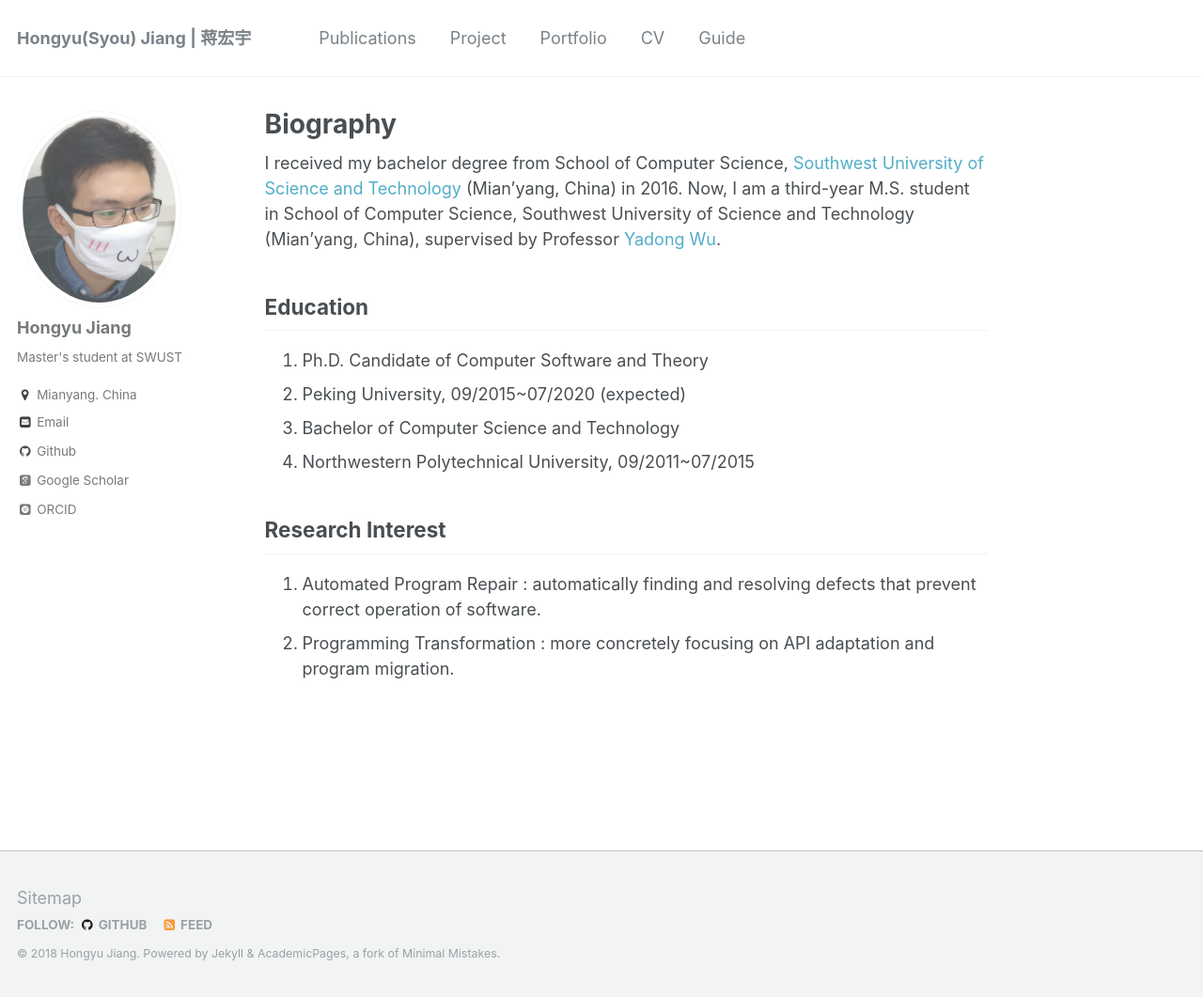
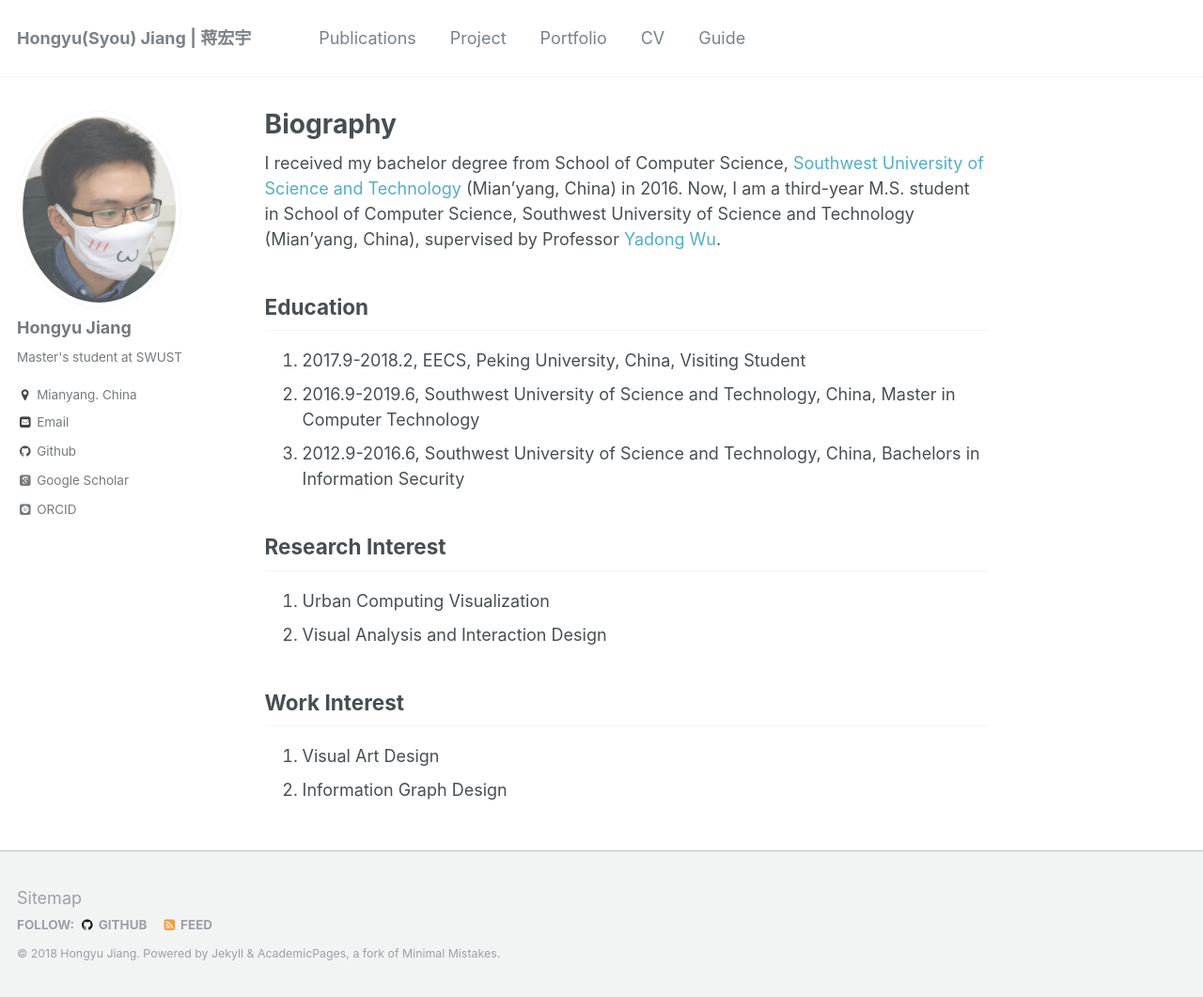
Before and after one commit to HongyuJiang/hongyujiang.github.io, a Jekyll site: the page built from _pages/about.md, in a window 1280 px wide and 1061 px high. Shown: the whole window at 94% size. Built offline with Jekyll 4.4.1, drawn with Linux system fonts in a browser that asks for light colours; some web fonts are replaced.

Commit message:
Update about.md

```diff
--- a/_pages/about.md
+++ b/_pages/about.md
@@ -13,12 +13,17 @@ I received my bachelor degree from School of Computer Science, [Southwest Univer
 
 **Education**
 ---
-1. Ph.D. Candidate of Computer Software and Theory
-2.  Peking University, 09/2015~07/2020 (expected)
-3. Bachelor of Computer Science and Technology
-4.  Northwestern Polytechnical University, 09/2011~07/2015
+
+1. 2017.9-2018.2, EECS, Peking University, China, Visiting Student
+2. 2016.9-2019.6, Southwest University of Science and Technology, China, Master in Computer Technology
+3. 2012.9-2016.6, Southwest University of Science and Technology, China, Bachelors in Information Security
 
 **Research Interest**
 ---
-1. Automated Program Repair : automatically finding and resolving defects that prevent correct operation of software.
-2. Programming Transformation : more concretely focusing on API adaptation and program migration.
+1. Urban Computing Visualization
+2. Visual Analysis and Interaction Design
+
+**Work Interest**
+---
+1. Visual Art Design
+2. Information Graph Design
```
